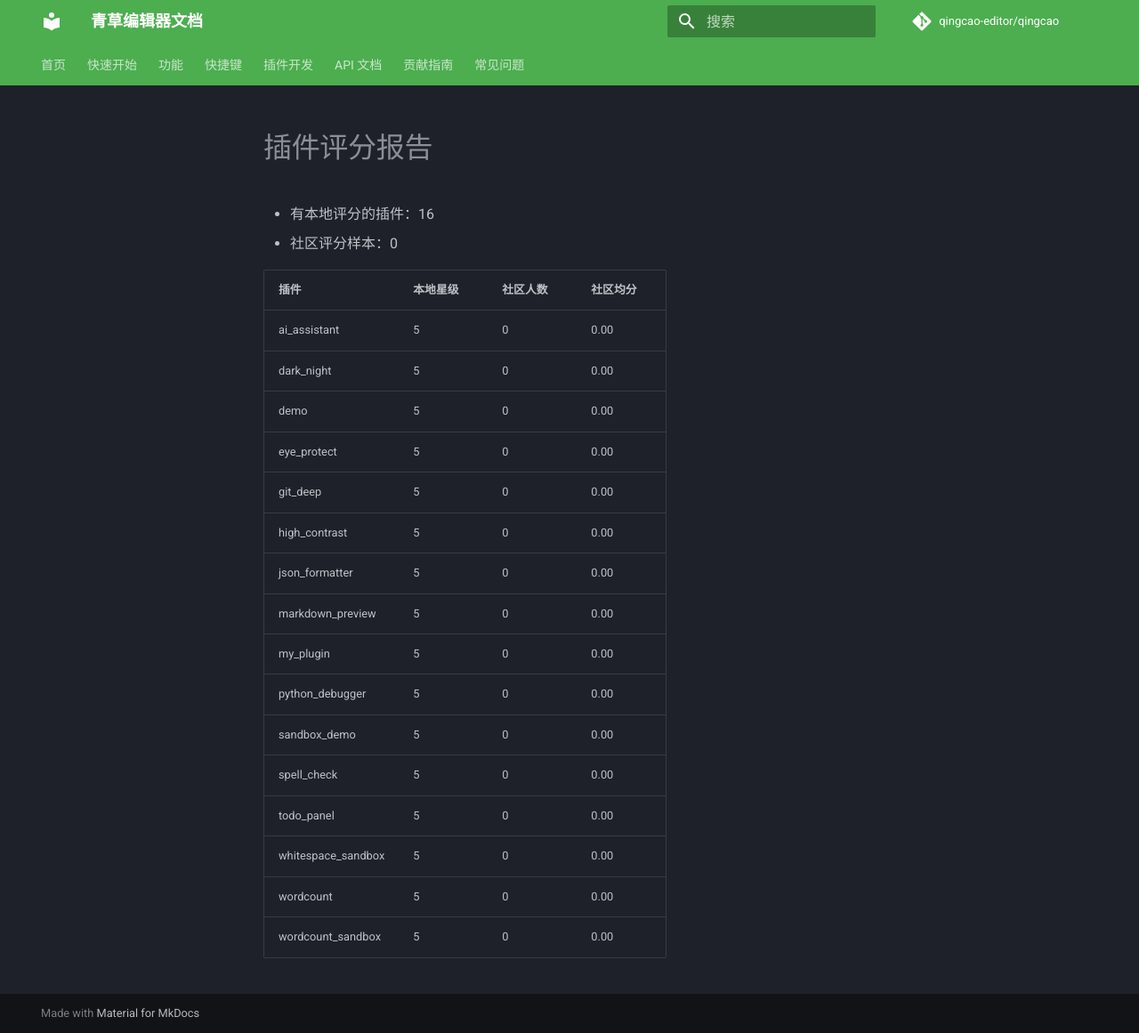
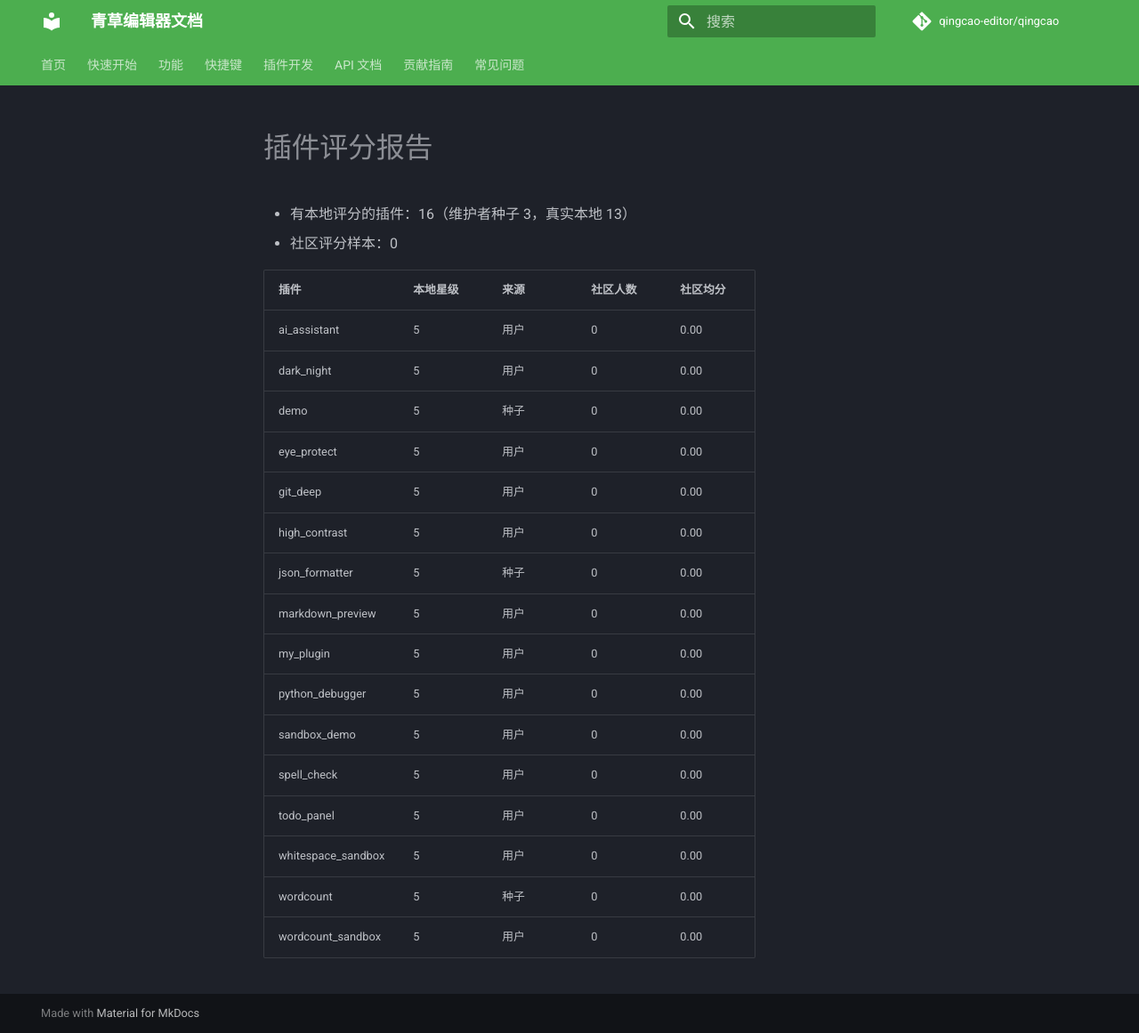
Before and after one commit to TomJerryGit/qingcao, an MkDocs documentation site: the page built from docs/ratings_report.md, in a window 1280 px wide and 1161 px high. Shown: the whole window at 89% size. Built offline with MkDocs 1.6.1 and Material for MkDocs 9.7.7, drawn with Linux system fonts in a browser that asks for light colours; comment, search, counter and statistics services are not loaded.

Commit message:
feat(ratings): 种子/真实评分区分 + 每周评分报告工作流

```diff
--- a/docs/ratings_report.md
+++ b/docs/ratings_report.md
@@ -1,23 +1,23 @@
 # 插件评分报告
 
-- 有本地评分的插件：16
+- 有本地评分的插件：16（维护者种子 3，真实本地 13）
 - 社区评分样本：0
 
-| 插件 | 本地星级 | 社区人数 | 社区均分 |
-|---|---|---|---|
-| ai_assistant | 5 | 0 | 0.00 |
-| dark_night | 5 | 0 | 0.00 |
-| demo | 5 | 0 | 0.00 |
-| eye_protect | 5 | 0 | 0.00 |
-| git_deep | 5 | 0 | 0.00 |
-| high_contrast | 5 | 0 | 0.00 |
-| json_formatter | 5 | 0 | 0.00 |
-| markdown_preview | 5 | 0 | 0.00 |
-| my_plugin | 5 | 0 | 0.00 |
-| python_debugger | 5 | 0 | 0.00 |
-| sandbox_demo | 5 | 0 | 0.00 |
-| spell_check | 5 | 0 | 0.00 |
-| todo_panel | 5 | 0 | 0.00 |
-| whitespace_sandbox | 5 | 0 | 0.00 |
-| wordcount | 5 | 0 | 0.00 |
-| wordcount_sandbox | 5 | 0 | 0.00 |
+| 插件 | 本地星级 | 来源 | 社区人数 | 社区均分 |
+|---|---|---|---|---|
+| ai_assistant | 5 | 用户 | 0 | 0.00 |
+| dark_night | 5 | 用户 | 0 | 0.00 |
+| demo | 5 | 种子 | 0 | 0.00 |
+| eye_protect | 5 | 用户 | 0 | 0.00 |
+| git_deep | 5 | 用户 | 0 | 0.00 |
+| high_contrast | 5 | 用户 | 0 | 0.00 |
+| json_formatter | 5 | 种子 | 0 | 0.00 |
+| markdown_preview | 5 | 用户 | 0 | 0.00 |
+| my_plugin | 5 | 用户 | 0 | 0.00 |
+| python_debugger | 5 | 用户 | 0 | 0.00 |
+| sandbox_demo | 5 | 用户 | 0 | 0.00 |
+| spell_check | 5 | 用户 | 0 | 0.00 |
+| todo_panel | 5 | 用户 | 0 | 0.00 |
+| whitespace_sandbox | 5 | 用户 | 0 | 0.00 |
+| wordcount | 5 | 种子 | 0 | 0.00 |
+| wordcount_sandbox | 5 | 用户 | 0 | 0.00 |
```
Also changed, not shown: docs/ratings_campaign.md (+5 -0 lines), 3 other files.
